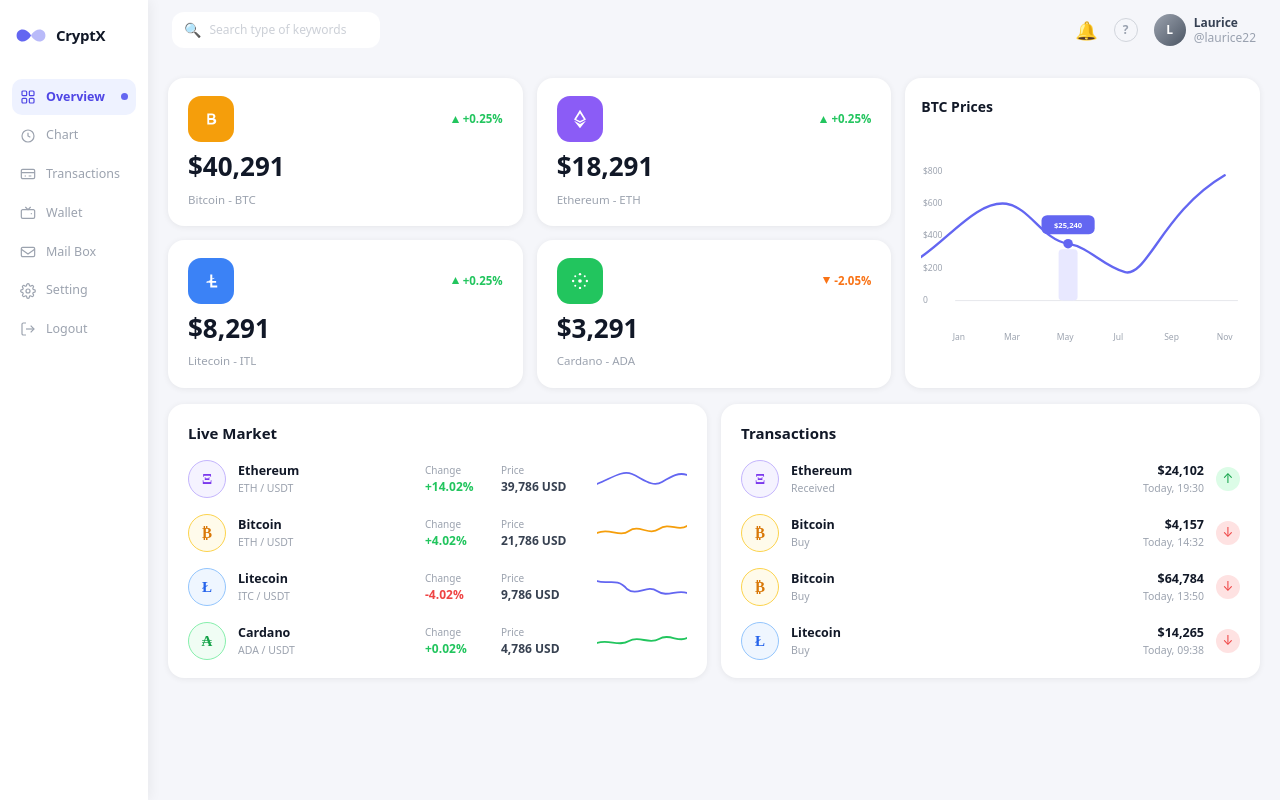
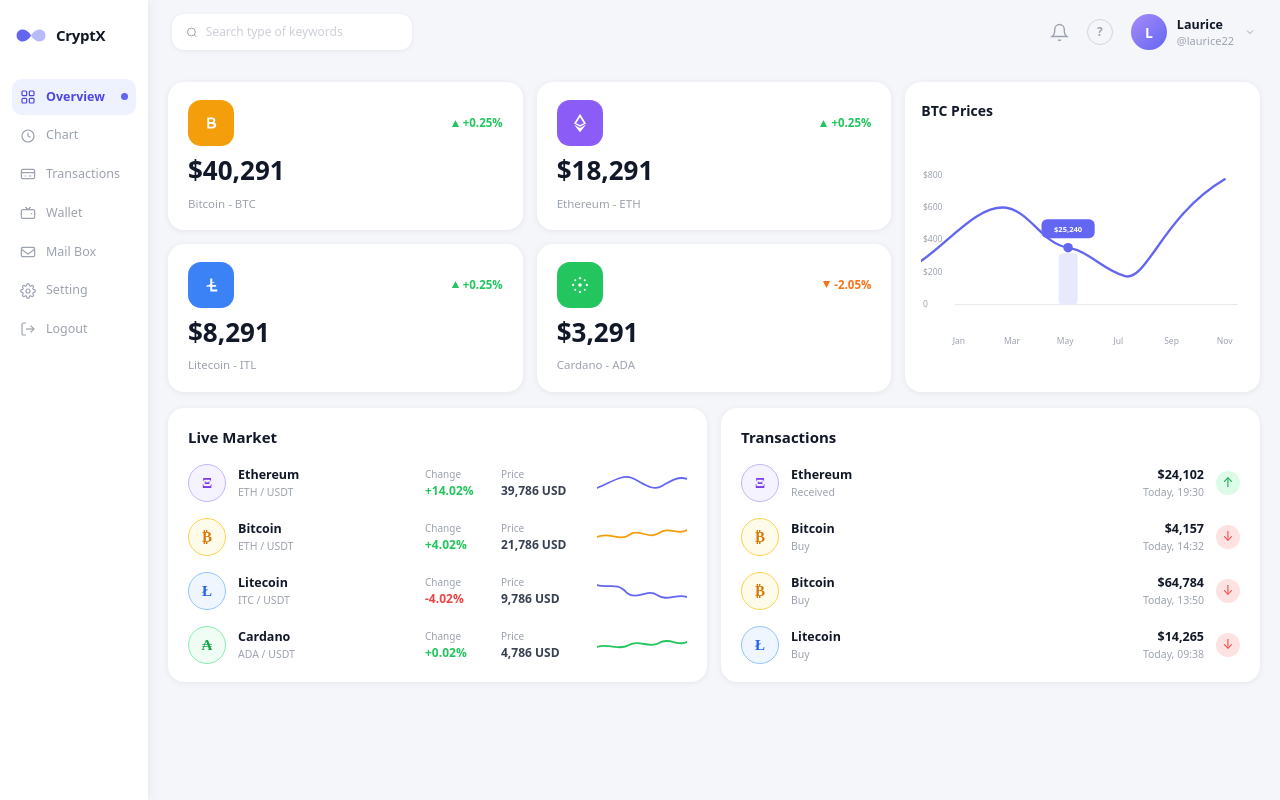
Before and after one commit to kattdevs/CryptX, a React (Vite) app in the folder my-react-app/: page / in a window 1280 px wide. Built offline with nearby package versions, Linux system fonts and the light colour scheme.

Commit message:
build Header search bar, bell, help, user avatar

```diff
--- a/my-react-app/src/components/layout/Header.jsx
+++ b/my-react-app/src/components/layout/Header.jsx
@@ -1,50 +1,103 @@
-/**Top navigation bar that sticks to the top of the main content area**/
+/**
+ * Header.jsx
+ * ----------
+ * Sticky top bar sitting inside the main content column (right of sidebar).
+ * Left:  search input with magnifier icon
+ * Right: bell icon | help circle | avatar + name/handle
+ */
+
 export default function Header() {
   return (
-    <header className=" sticky top-0 z-10 flex items-center justify-between px-6 py-3 bg-[#f5f6fa]">
-      {/*Search bar*/}
-      <div
-        className="flex items-center gap-2 bg-white rounded-xl px-3 py-2 w-52"
-        style={{ boxShadow: "0 1px 4px rgba (0,0,0,0.8)" }}
-      >
-        <span className="text-gray-400 text-sm">🔍</span>
+    <header style={{
+      display: "flex",
+      alignItems: "center",
+      justifyContent: "space-between",
+      padding: "14px 24px",
+      backgroundColor: "#f5f6fa",
+      position: "sticky",
+      top: 0,
+      zIndex: 40,
+    }}>
+
+      {/* Search bar */}
+      <div style={{
+        display: "flex",
+        alignItems: "center",
+        gap: 8,
+        backgroundColor: "#fff",
+        borderRadius: 12,
+        padding: "9px 14px",
+        width: 240,
+        boxShadow: "0 1px 4px rgba(0,0,0,0.07)",
+      }}>
+        <svg width="13" height="13" fill="none" stroke="#9ca3af" strokeWidth="2" viewBox="0 0 24 24">
+          <circle cx="11" cy="11" r="8"/>
+          <path d="m21 21-4.35-4.35"/>
+        </svg>
         <input
-          type="text"
-          className="text-xs text-gray-400 bg-transparent outline-none"
           placeholder="Search type of keywords"
           readOnly
+          style={{
+            fontSize: 12,
+            color: "#9ca3af",
+            background: "transparent",
+            border: "none",
+            outline: "none",
+            width: "100%",
+            fontFamily: "inherit",
+          }}
         />
       </div>
 
-      {/*Right-side icon cluster*/}
-      <div className="flex items-center gap-4">
-        {/*Notification bell*/}
-        <button
-          className="text-gray-400 hover:text-gray-600 text-lg bg-transparent border-0"
-          aria-label="Notifications"
-        >
-          🔔
+      {/* Right cluster */}
+      <div style={{ display: "flex", alignItems: "center", gap: 18 }}>
+
+        {/* Bell */}
+        <button style={{ background: "none", border: "none", cursor: "pointer", color: "#9ca3af", display: "flex", alignItems: "center" }}>
+          <svg width="19" height="19" fill="none" stroke="currentColor" strokeWidth="1.8" viewBox="0 0 24 24">
+            <path d="M18 8A6 6 0 0 0 6 8c0 7-3 9-3 9h18s-3-2-3-9"/>
+            <path d="M13.73 21a2 2 0 0 1-3.46 0"/>
+          </svg>
         </button>
 
-        {/*Help icon*/}
-        <button className="flex items-center justify-center w-6 h-6 rounded-full border border-gray-300 text-gray-400 text-xs font-bold bg-transparent hover:text-gray-600">
-          ?
-        </button>
+        {/* Help circle */}
+        <button style={{
+          background: "none",
+          border: "1.5px solid #d1d5db",
+          borderRadius: "50%",
+          width: 26, height: 26,
+          fontSize: 12,
+          fontWeight: 600,
+          color: "#9ca3af",
+          cursor: "pointer",
+          display: "flex",
+          alignItems: "center",
+          justifyContent: "center",
+          fontFamily: "inherit",
+        }}>?</button>
 
-        {/*User avatar +name block*/}
-        <div className="flex items-center gap-2">
-          <div
-            className="w-8 h-8 rounded-full flex items-center justify-center text-white text-xs font-bold"
-            style={{ background: "linear-gradient(135deg, #9ca3af, #4b5563)" }}
-          >
-            L
+        {/* Avatar + name */}
+        <div style={{ display: "flex", alignItems: "center", gap: 10 }}>
+          <div style={{
+            width: 36, height: 36,
+            borderRadius: "50%",
+            background: "linear-gradient(135deg, #a78bfa, #6366f1)",
+            display: "flex",
+            alignItems: "center",
+            justifyContent: "center",
+            color: "#fff",
+            fontSize: 14,
+            fontWeight: 700,
+            flexShrink: 0,
+          }}>L</div>
+          <div>
+            <p style={{ fontSize: 12.5, fontWeight: 600, color: "#111827", margin: 0, lineHeight: 1.4 }}>Laurice</p>
+            <p style={{ fontSize: 11, color: "#9ca3af", margin: 0, lineHeight: 1.4 }}>@laurice22</p>
           </div>
-          <div>
-            <p className="text-xs font-semibold text-gray-700 leading-tight">
-              Laurice
-            </p>
-            <p className="text-xs text-gray-400 leading-tight">@laurice22</p>
-          </div>
+          {/* Dropdown caret */}
+          <svg width="12" height="12" fill="none" stroke="#9ca3af" strokeWidth="2" viewBox="0 0 24 24">
+            <path d="m6 9 6 6 6-6"/>
+          </svg>
         </div>
       </div>
     </header>
```
